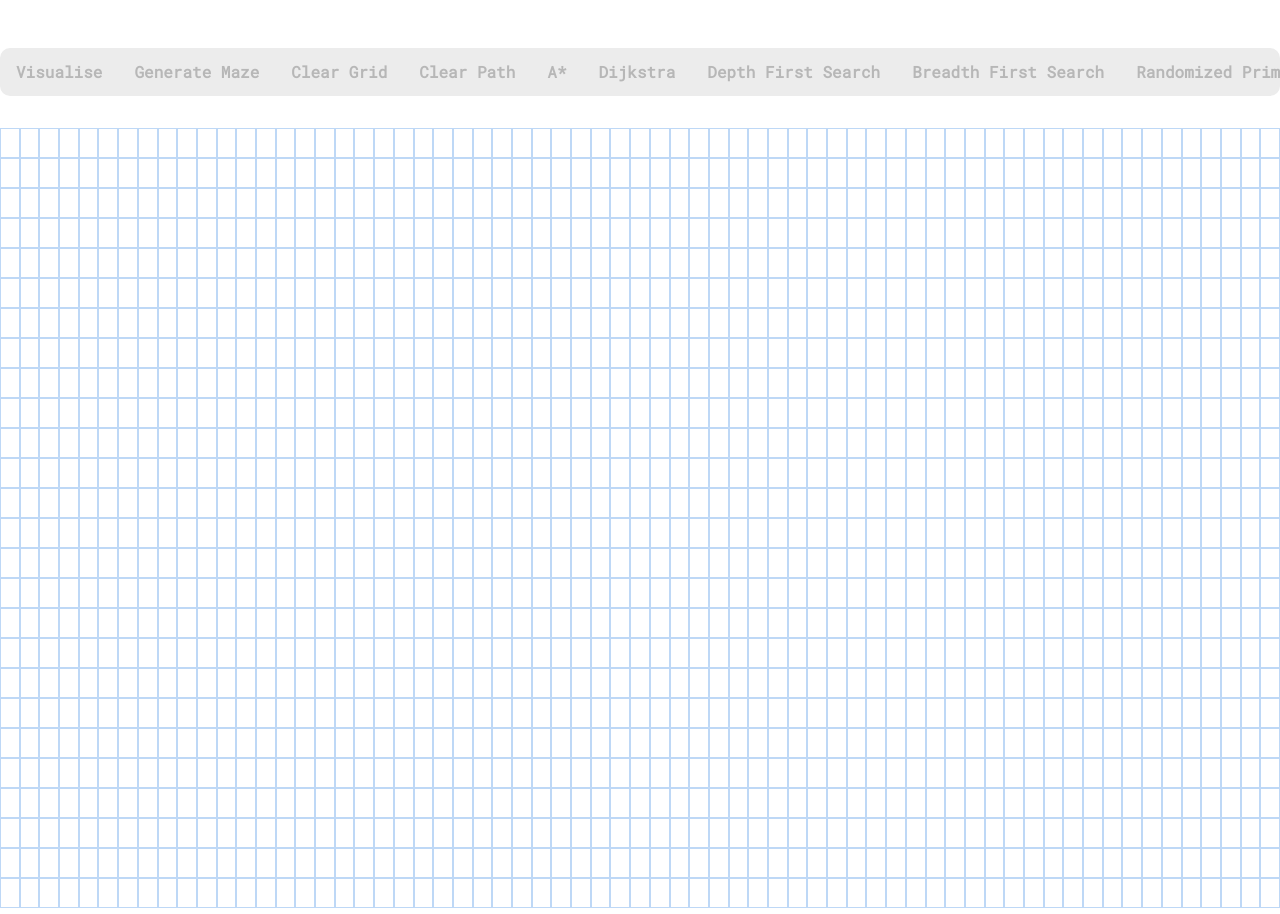
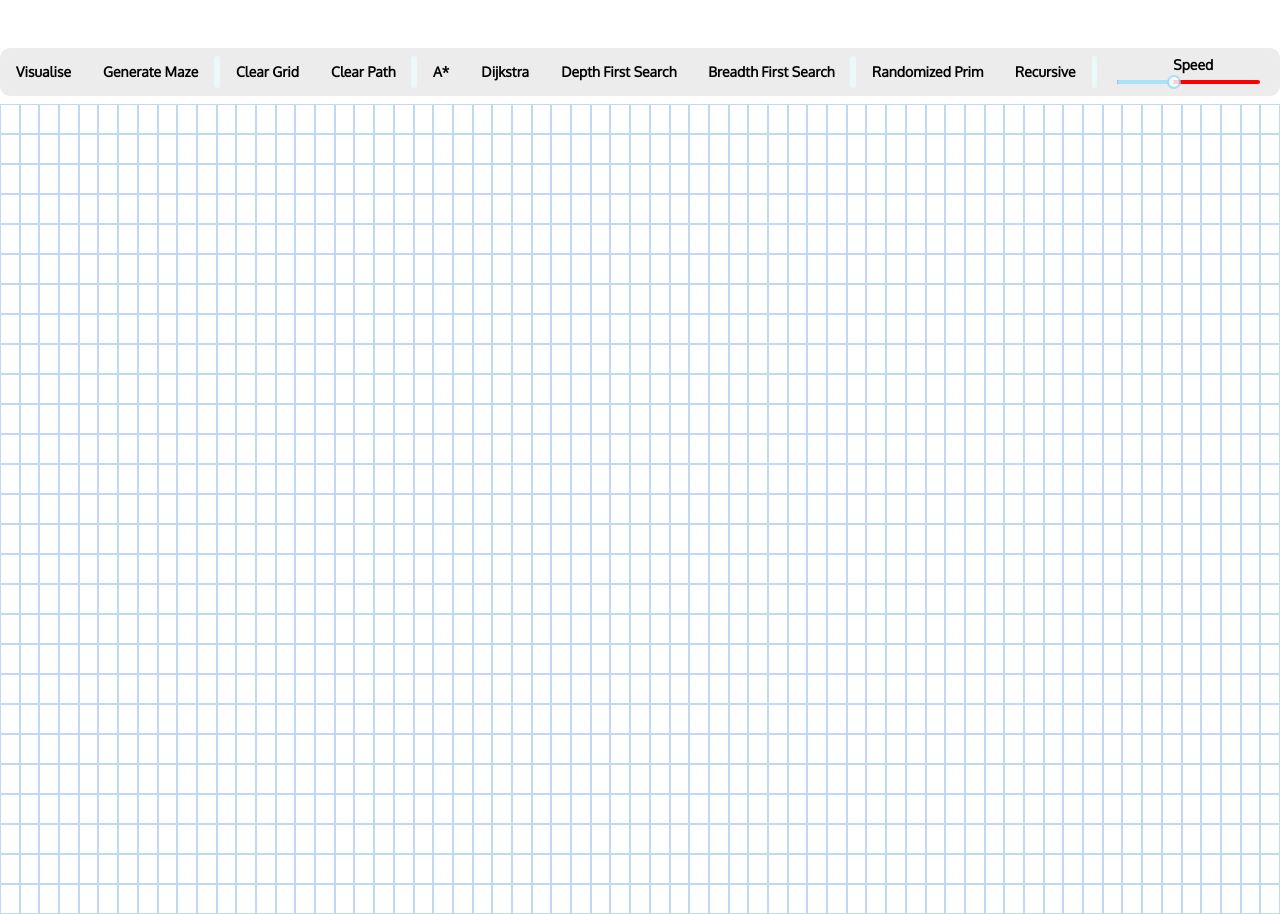
Before and after one commit to SamiiC/AlgoVisual, a React (Vite) app: page / in a window 1280 px wide. Built offline with nearby package versions, Linux system fonts and the light colour scheme.

Commit message:
Added visualisation speed slider, fixed double visualisation bug

```diff
--- a/index.html
+++ b/index.html
@@ -6,7 +6,7 @@
     <meta name="viewport" content="width=device-width, initial-scale=1.0" />
     <title>Pathfinding Visualiser</title>
   </head>
-  <body class = 'bg-[#FFFFF]'>
+  <body>
     <div id="root"></div>
     <script type="module" src="/src/main.tsx"></script>
   </body>
--- a/package.json
+++ b/package.json
@@ -9,6 +9,8 @@
     "preview": "vite preview"
   },
   "dependencies": {
+    "random-js": "^2.1.0",
+    "rc-slider": "^10.1.1",
     "react": "^18.2.0",
     "react-dom": "^18.2.0"
   },
--- a/src/components/AlgoOptions.tsx
+++ b/src/components/AlgoOptions.tsx
@@ -3,7 +3,7 @@ import { InputHTMLAttributes } from 'react'
 
 
 const AlgoOptions = ({id, name, ...props} : {id: string, name: string} &  InputHTMLAttributes<HTMLInputElement>)  => {
-  const css = 'bg-transparent text-[#B7B7B7] hover:text-[#FF360D] font-semibold py-2 px-4 rounded '
+  const css = 'bg-transparent text-black hover:text-[#FF360D] font-semibold py-2 px-4 rounded '
   return (
     <React.Fragment>
         <input type="radio" name="opt" id={id} value="small" {...props}/>
--- a/src/components/Grid.tsx
+++ b/src/components/Grid.tsx
@@ -10,6 +10,8 @@ import Node from "./Node"
 import Divider from "./Divider"
 import MenuButton from "./MenuButton"
 import AlgoOptions from "./AlgoOptions"
+import Slider from 'rc-slider';
+import 'rc-slider/assets/index.css';
 
 
 const Grid = () => {
@@ -23,6 +25,7 @@ const Grid = () => {
   const [algo,setAlgo] = useState<string>("")
   const [mazeAlgo,setMazeAlgo] = useState<string>("")
   const [disable,setDisable] = useState<boolean>(false)
+  let speed : any = useRef(40)
 
 
 
@@ -123,6 +126,8 @@ const Grid = () => {
   }
 
   const visualise = () => {
+    clearPathNodes()
+
     console.log("------------------VISUALISING ------------------")
     let startNode = GridNodes.current[start.row][start.column]
     let endNode = GridNodes.current[end.row][end.column]
@@ -147,7 +152,6 @@ const Grid = () => {
         alert("No Algorithm Was Selected")
         return;
     }
-
 
     setVisualising(true)
     algorithmVisual(shortestPath,visitedNodes)
@@ -179,7 +183,7 @@ const Grid = () => {
           pathVisual(shortestPath)
           setVisualising(false)
         }
-      },40 * currNode)
+      },speed.current * currNode)
     }
   }
 
@@ -191,9 +195,10 @@ const Grid = () => {
   }
 
   return (
+
     <div>
 
-      <div className="flex justify-start min-w-0 min-h-0 bg-[#ECECEC] rounded-[10px] h-12 mb-8 w-min truncate container mx-auto mt-12 font-rmono items-center">
+      <div className="flex justify-start min-w-0 min-h-0 bg-[#ECECEC] rounded-[10px] h-12 mb-2 text-sm w-min truncate container mx-auto mt-12 font-o2 items-center">
 
         <MenuButton disable={visualising} onClick={() => {visualise()}} btnText="Visualise"/>
         <MenuButton disable={visualising} onClick={() => {MazeGeneration(GridNodes.current)}} btnText="Generate Maze" />
@@ -220,6 +225,17 @@ const Grid = () => {
               <AlgoOptions id="recursive" name ="Recursive" onClick={() => {setMazeAlgo("recursive")}}/>
 
           </React.Fragment>
+        <Divider/>
+
+
+        <div className="  font-rmono text-[#B7B7B7] mx-auto pr-5 pl-5 w-48  ">
+          <p className="font-semibold text-black pl-14">Speed</p>
+          <Slider onChange={(nextValues) => {speed.current = (nextValues);console.log('Change:', speed.current) ;}}
+                  defaultValue = {40}
+                  railStyle={{ backgroundColor: 'red' }}  />
+
+        </div>
+
 
       </div>
 
--- a/src/components/MenuButton.tsx
+++ b/src/components/MenuButton.tsx
@@ -2,7 +2,7 @@ import { HTMLAttributes } from "react";
 
 const MenuButton = ({btnText,disable, ...props} : {btnText: string, disable: boolean} & HTMLAttributes<HTMLButtonElement>) => {
   return (
-    <button disabled={disable ? true : false} className = "bg-transparent text-[#B7B7B7] hover:text-[#FF360D] font-semibold py-2 px-4 rounded " {...props} >{btnText}</button>
+    <button disabled={disable ? true : false} className = "bg-transparent text-black hover:text-[#FF360D] font-semibold py-2 px-4 rounded " {...props} >{btnText}</button>
   )
 }
 
--- a/src/components/Node.tsx
+++ b/src/components/Node.tsx
@@ -20,7 +20,7 @@ const Node = ({
                     "node border border-[#BED8F6] h-[30px] " +
                     (Startpt ? "bg-[#83D934] " : "") +
                     (Endpt ? "bg-[#CB4B0E] " : "") +
-                    (Wall ? "bg-[#1f2937] " : "")
+                    (Wall ? "bg-[#1f2937] border-[#1f2937] " : "")
                }
                {...props}
           ></div>
--- a/src/index.css
+++ b/src/index.css
@@ -1,4 +1,4 @@
-@import url("https://fonts.googleapis.com/css2?family=Roboto+Mono&display=swap");
+@import url("https://fonts.googleapis.com/css2?family=Oxygen&display=swap");
 @tailwind base;
 @tailwind components;
 @tailwind utilities;
@@ -13,6 +13,7 @@
 
 .PathNode {
      background-color: #bff89f;
+     border-color: #bff89f;
 }
 
 input[type="radio"] {
@@ -22,5 +23,5 @@ input[type="radio"] {
 }
 
 input[type="radio"]:checked + label {
-     color: #555a56;
+     color: #ff360d;
 }
--- a/src/main/prims.ts
+++ b/src/main/prims.ts
@@ -1,11 +1,16 @@
 import { NodeInterface } from "../interfaces/interfaces";
-import { convertGrid } from "../utility/utils";
+import { Random } from "random-js";
 
 let Width = 65;
-let Height = 26;
+let Height = 27;
+
 export const primsAlgo = (grid: NodeInterface[][]) => {
-     let randX = Math.floor(Math.random() * (Width - 10 - 10 + 1)) + 10;
-     let randY = Math.floor(Math.random() * (Height - 2 - 10 + 1)) + 10;
+     console.log("seeding stuff");
+     const random = new Random();
+
+     const randX = random.integer(1, Width - 10);
+     console.log(randX);
+     let randY = random.integer(1, Height - 10);
 
      let mazeSet = new Set();
      let startNode = grid[randY][randX];
@@ -20,7 +25,7 @@ export const primsAlgo = (grid: NodeInterface[][]) => {
 
      while (mazeSet.size > 0) {
           let iter: any = [...mazeSet.values()];
-          let randNode = iter[Math.floor(Math.random() * iter.length)];
+          let randNode = iter[random.integer(0, iter.length - 1)];
 
           mazeSet.delete(randNode);
 
@@ -29,8 +34,7 @@ export const primsAlgo = (grid: NodeInterface[][]) => {
           if (ns.size > 0) {
                iter = [...ns.values()];
 
-               let randNeighbour =
-                    iter[Math.floor(Math.random() * iter.length)];
+               let randNeighbour = iter[random.integer(0, iter.length - 1)];
                connector(
                     grid,
                     randNode.row,
@@ -55,7 +59,7 @@ const getFrontiers = (node: NodeInterface, grid: NodeInterface[][]) => {
 
      let f: any = new Set();
 
-     if (x >= 0 && x < Width && y >= 0 && y < Height) {
+     if (x >= 0 && x <= Width + 1 && y >= 0 && y <= Height + 1) {
           if (x > 2 && grid[y][x - 2].Wall) {
                f.add(grid[y][x - 2]);
           }
@@ -81,7 +85,7 @@ const getNeighbours = (node: NodeInterface, grid: NodeInterface[][]) => {
      let x = node.column;
      let y = node.row;
 
-     if (x >= 0 && x < Width && y >= 0 && y < Height) {
+     if (x >= 0 && x <= Width + 1 && y >= 0 && y <= Height + 1) {
           if (x > 2 && !grid[y][x - 2].Wall) {
                n.add(grid[y][x - 2]);
           }
--- a/src/utility/utils.ts
+++ b/src/utility/utils.ts
@@ -1,6 +1,6 @@
 import { NodeInterface } from "../interfaces/interfaces";
 
-const ROW_NUM = 26;
+const ROW_NUM = 27;
 const COL_NUM = 65;
 
 export const defaultCell: NodeInterface = {
--- a/tailwind.config.cjs
+++ b/tailwind.config.cjs
@@ -7,7 +7,7 @@ module.exports = {
         'Col': "repeat(30, 0fr)",
       },
       fontFamily: {
-        'rmono': ['"Roboto Mono"','monospace']
+        'o2': ['"Oxygen"','sans-serif']
       },
       backgroundOpacity: {
         '10': '0.1',
```
Also changed, not shown: 1 other file (tests, documents, lock files or other folders).
